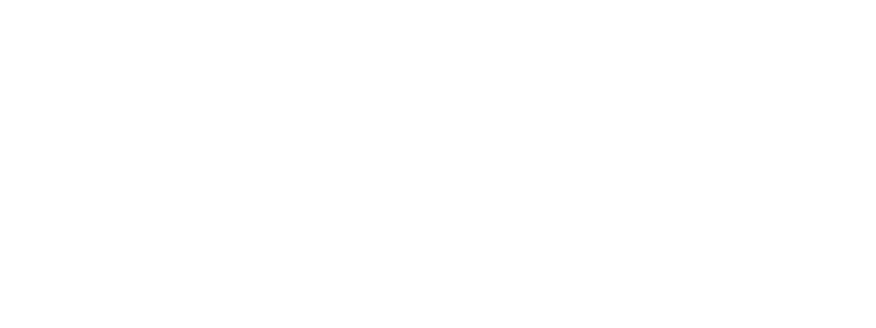
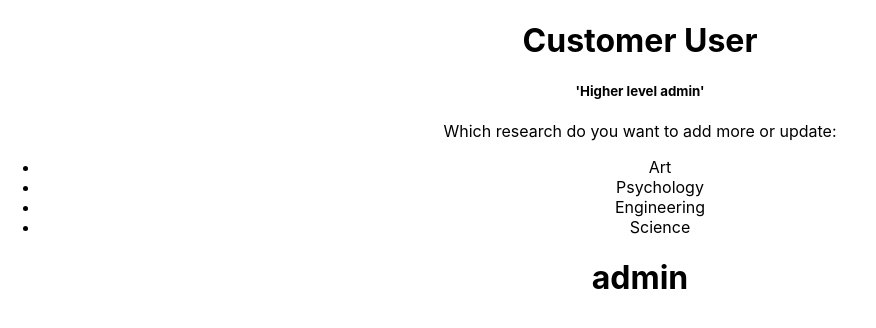
Before and after one commit to ZakariyeNor/react_I, a React (Create React App) app in the folder react_i/: page / in a window 1280 px wide. Shown: the top 328 px of the page, without its empty margins (0-876 px from the left). Built offline with nearby package versions, Linux system fonts and the light colour scheme.

Commit message:
Add new files

```diff
--- a/react_i/src/App.js
+++ b/react_i/src/App.js
@@ -1,8 +1,18 @@
 import logo from './logo.svg';
 import './App.css';
-import ES7Snippets from './components/ES7Snippets';
+import ConditionalRenderingClass from './components/ConditionalRenderingClass';
+import ConditionalRenderingFunctional from './components/ConditionalRenderingFunctional';
 
 
+/* Event Binding */
+/* import EventBinding from './components/EventBinding'; */
+
+/* Events */
+/* import EventsFunctional from './components/EventsFunctional'; */
+/* import EventsClass from './components/EventsClass'; */
+
+/* ES7 snippets */
+/* import ES7Snippets from './components/ES7Snippets'; */
 
 /* Statefull F.C */
 /* import StatefullGreetingsWithPrevs from './components/StateGreetingsWithPrevs'; */
@@ -16,10 +26,19 @@
 function App() {
   return (
     <div className="App">
-
+      <ConditionalRenderingClass />
+      <ConditionalRenderingFunctional user={false} />
     </div>
 
+    /* Event binding
+    <div className="App">
+      <EventBinding />
+    </div> */
 
+    /* <div className="App">
+      <EventsClass />
+      <EventsFunctional />
+    </div> */
 
     /* Statfull F.C */
     /* <div className="App">
--- /dev/null
+++ b/react_i/src/components/ConditionalRenderingClass.js
@@ -0,0 +1,61 @@
+import React, { Component } from 'react'
+
+export class ConditionalRenderingClass extends Component {
+    constructor(props) {
+      super(props)
+
+      this.state = {
+        userHasClearance: false,
+        researchUser: false
+      }
+    }
+  render() {
+    return (
+      <div>
+            <h1>{this.state.userHasClearance ? 'Adminatrator' : 'Customer User'}</h1>
+            {this.state.researchUser ? (
+                <div>
+                    <h5>'Reporter'</h5>
+                    <p>Choose from this list what do you want research:</p>
+                    <ul>
+                        <li>
+                            Art
+                        </li>
+                        <li>
+                            Psychology
+                        </li>
+                        <li>
+                            Engineering
+                        </li>
+                        <li>
+                            Science
+                        </li>
+                    </ul>
+                </div>
+                ) : (
+                    <div>
+                        <h5>'Higher level admin'</h5>
+                        <p>Which research do you want to add more or update:</p>
+                        <ul>
+                            <li>
+                                Art
+                            </li>
+                            <li>
+                                Psychology
+                            </li>
+                            <li>
+                                Engineering
+                            </li>
+                            <li>
+                                Science
+                            </li>
+                        </ul>
+                    </div>
+                    )
+            }
+      </div>
+    )
+  }
+}
+
+export default ConditionalRenderingClass
--- /dev/null
+++ b/react_i/src/components/ConditionalRenderingFunctional.js
@@ -0,0 +1,11 @@
+import React from 'react'
+
+function ConditionalRenderingFunctional(props) {
+  return (
+    <div>
+        <h1>{props.user ? 'user' : 'admin'}</h1>
+    </div>
+  )
+}
+
+export default ConditionalRenderingFunctional
--- /dev/null
+++ b/react_i/src/components/EventBinding.js
@@ -0,0 +1,60 @@
+/* import React from "react";
+
+class EventBinding extends React.Component {
+
+    constructor(props) {
+        super(props);
+        this.state = {
+            introduction: "Hello",
+            buttonText: "Add",
+        }; */
+        /* Binding the event handler in the constructor */
+        /* this.handleClick = this.handleClick.bind(this) */
+   /*  } */
+   /*  handleClick() {
+        this.setState({
+            introduction: "Goodbye!",
+            buttonText: "Exit",
+        }, ()=> {
+            console.log("New header value:", this.state.introduction)
+            console.log("New button value:", this.state.buttonText)
+        });
+        console.log(this.state.introduction)
+        console.log(this.state.buttonText)
+    } */
+
+    /* Define the handler as an arrow function */
+/*     handleClick = () => {
+        this.setState({
+            introduction: "Goodbye!",
+            buttonText: "Exit",
+        }, () => {
+            console.log("New header value:", this.state.introduction)
+            console.log("New button value:", this.state.buttonText)
+        });
+        console.log(this.state.introduction)
+        console.log(this.state.buttonText)
+    }
+    render() {
+        return (
+            <div>
+                <h1>{this.state.introduction} {this.props.name} {this.props.greeting} {this.props.option}</h1> */
+                {/* Arrow fuction */}
+                {/* <button onClick={() => this.handleClick()}> */}
+
+                {/* Binding with'this' */}
+                {/* <button onClick={this.handleClick.bind(this)}> */}
+
+                {/* Binding the event handler in the constructor */}
+                {/* <button onClick={this.handleClick}> */}
+
+                {/* Define the handler as an arrow function */}
+{/*                 <button onClick={this.handleClick}>
+                    {this.state.buttonText}
+                </button>
+            </div>
+        )
+    }
+}
+
+export default EventBinding; */}
--- /dev/null
+++ b/react_i/src/components/EventsClass.js
@@ -0,0 +1,18 @@
+/* import React, { Component } from 'react'
+
+export class EventsClass extends Component {
+    clickHandler(){
+        console.log("Clicked the Class Componenet button")
+    }
+  render() {
+    return (
+        <div>
+            <button onClick={this.clickHandler}>
+                Class Component
+            </button>
+        </div >
+    )
+  }
+}
+
+export default EventsClass */
--- /dev/null
+++ b/react_i/src/components/EventsFunctional.js
@@ -0,0 +1,16 @@
+/* import React from 'react'
+
+function EventsFunctional() {
+    function clickEvent(){
+        console.log("Clicked the Functional Componenet button")
+    }
+  return (
+    <div>
+        <button onClick={clickEvent}>
+            Functional Component
+        </button>
+    </div>
+  )
+}
+
+export default EventsFunctional */
```
